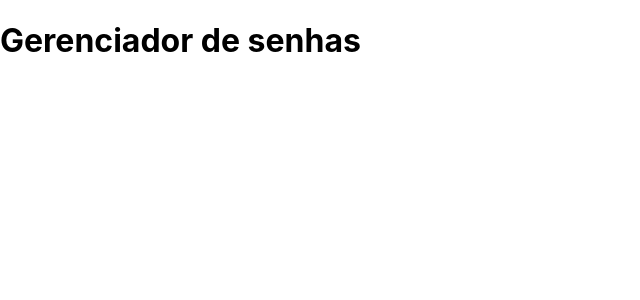
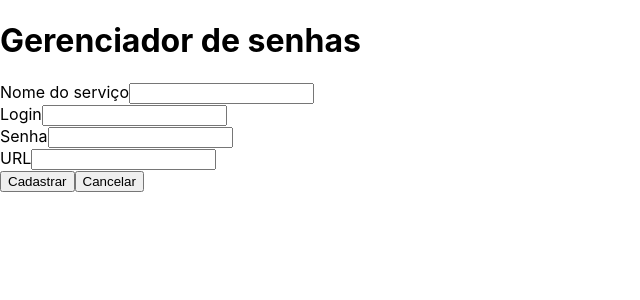
Before and after one commit to thiagosilva-tech/project-password-manager, a React (Vite) app: page / in a window 1280 px wide. Shown: the top 300 px of the page, without its empty margins (0-640 px from the left). Built offline with nearby package versions, Linux system fonts and the light colour scheme.

Commit message:
feat: requisito 02

```diff
--- a/src/App.tsx
+++ b/src/App.tsx
@@ -1,9 +1,11 @@
 import './App.css';
+import Form from './components/Form';
 
 function App() {
   return (
     <div>
       <h1>Gerenciador de senhas</h1>
+      <Form />
     </div>
   );
 }
--- a/src/components/Form.tsx
+++ b/src/components/Form.tsx
@@ -0,0 +1,38 @@
+function Form() {
+  return (
+    <form>
+      <div>
+        <label htmlFor="name">Nome do serviço</label>
+        <input
+          type="text"
+          id="name"
+        />
+      </div>
+      <div>
+        <label htmlFor="login">Login</label>
+        <input
+          type="text"
+          id="login"
+        />
+      </div>
+      <div>
+        <label htmlFor="password">Senha</label>
+        <input
+          type="password"
+          id="password"
+        />
+      </div>
+      <div>
+        <label htmlFor="url">URL</label>
+        <input
+          type="text"
+          id="url"
+        />
+      </div>
+      <button>Cadastrar</button>
+      <button>Cancelar</button>
+    </form>
+  );
+}
+
+export default Form;
```
